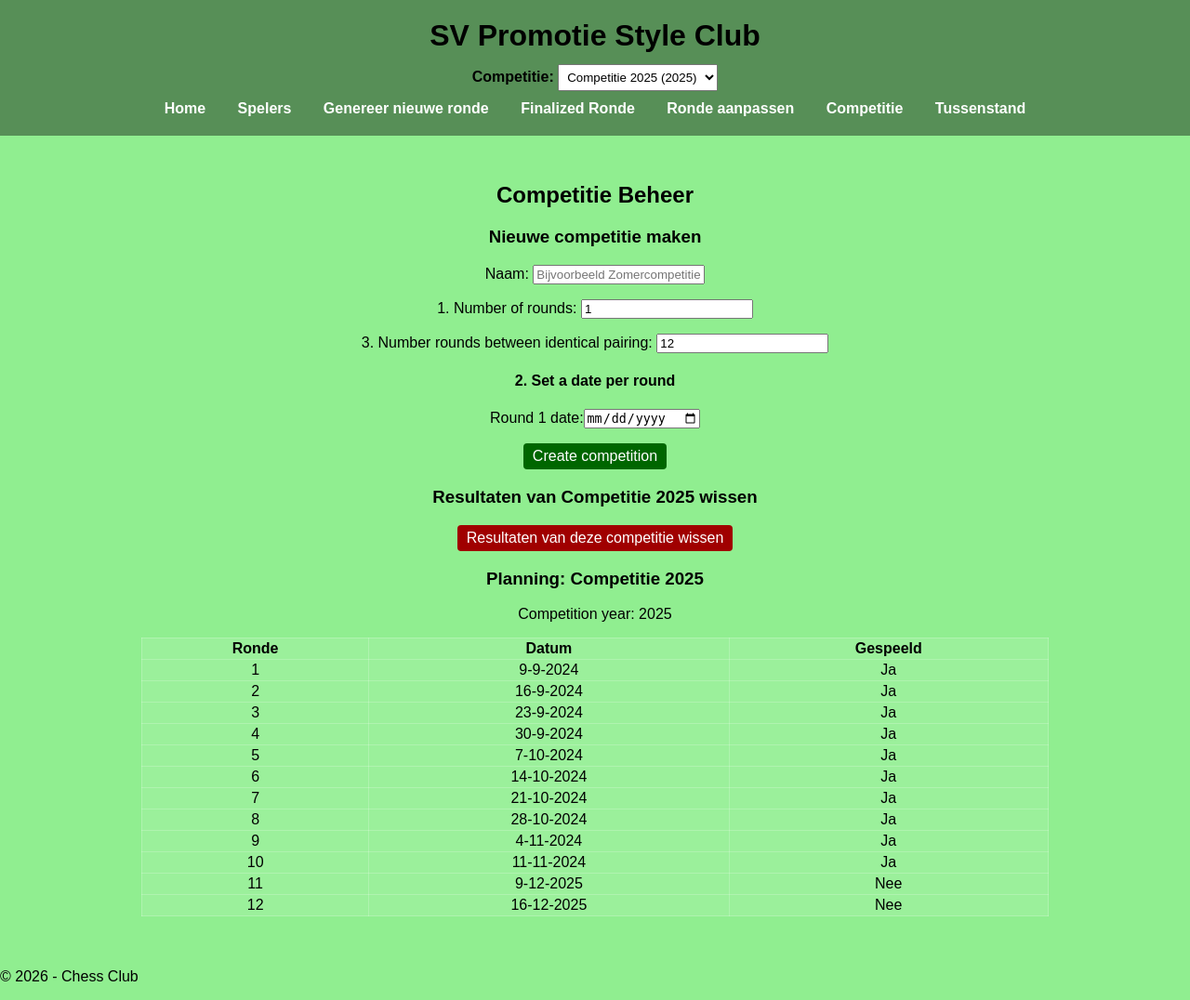
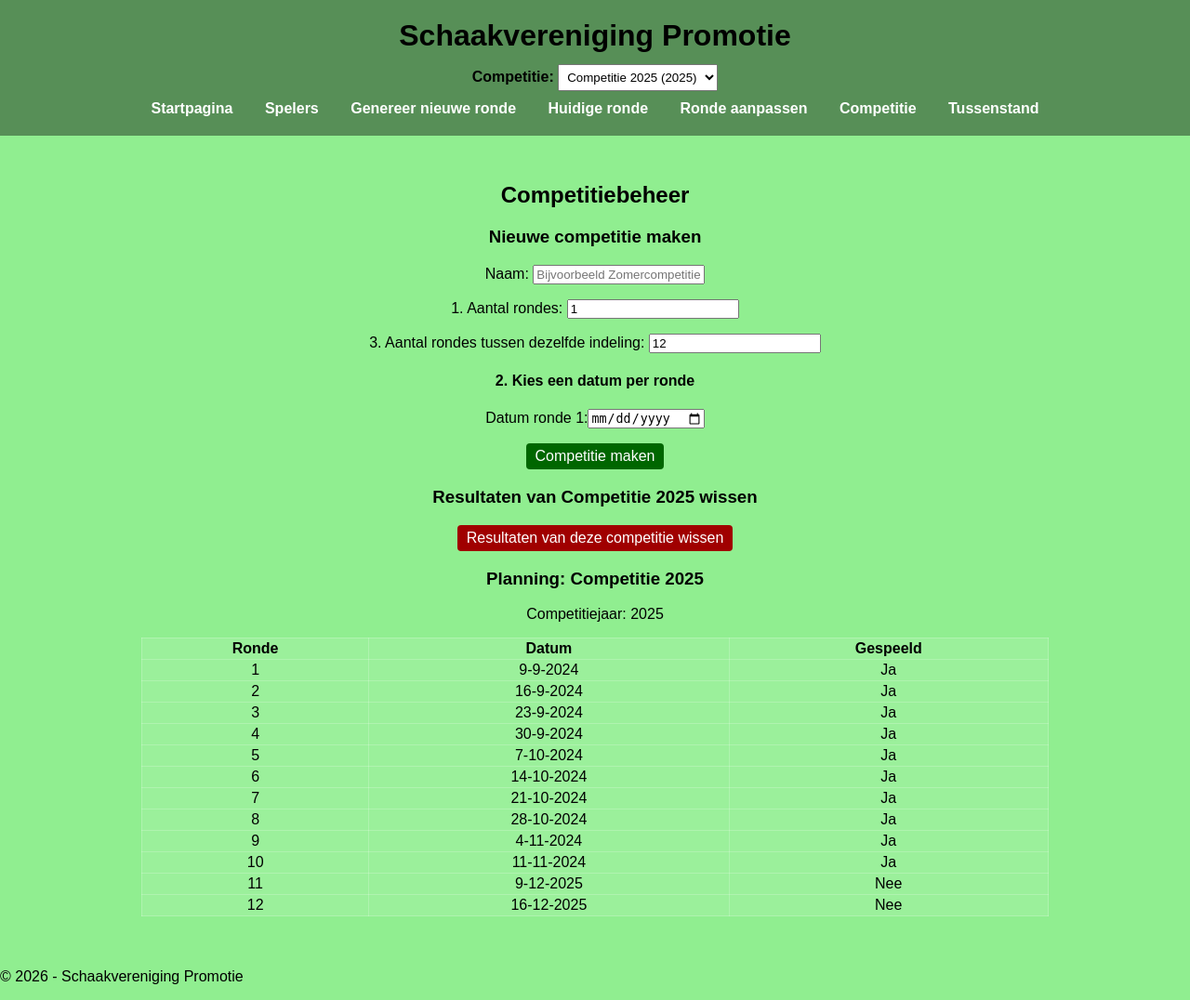
Before and after one commit to koosaldinhoWeb/Promotie, a Flask app: page /competition in a window 1280 px wide. Shown: the whole page at 93% size. Run offline with Flask 3, Linux system fonts and the light colour scheme; data comes from the database, SQL or seed files in the repository.

Commit message:
Inclusief competitiebeheer

```diff
--- a/app.py
+++ b/app.py
@@ -109,7 +109,7 @@ def get_current_competition_id():
         one=True,
     )
     if not first:
-        abort(500, "No competition is configured")
+        abort(500, "Er is geen competitie ingesteld")
     session["competition_id"] = first[0]
     return first[0]
 
@@ -125,6 +125,24 @@ def competition_context():
         "current_competition": current,
         "current_competition_id": competition_id,
     }
+
+@app.template_filter("nederlands_resultaat")
+def nederlands_resultaat(value):
+    translations = {
+        "Win": "Winst",
+        "Draw": "Remise",
+        "Loss": "Verlies",
+        "Absent": "Afwezig",
+        "Absent more than allowed": "Vaker afwezig dan toegestaan",
+        "Extern": "Extern",
+        "Extern more than allowed": "Vaker extern dan toegestaan",
+        "Wedstrijd leider": "Wedstrijdleider",
+        "Bye1": "Vrije ronde 1",
+        "Bye2": "Vrije ronde 2",
+        "Bye3": "Vrije ronde 3",
+        "Uneven": "Oneven aantal spelers",
+    }
+    return translations.get(value, value)
 
 def get_latest_round_with_pairings(competition_id):
     row = query_db(
@@ -330,7 +348,7 @@ def update_presence():
         one=True,
     )
     if not active_round:
-        return jsonify({"success": False, "error": "No active round found"}), 400
+        return jsonify({"success": False, "error": "Er is geen actieve ronde gevonden"}), 400
     active_round_id = active_round[0]
 
     conn = sqlite3.connect(DATABASE)
@@ -367,7 +385,7 @@ def confirm_attendance():
         one=True,
     )
     if not active_round or active_round[0] is None:
-        return jsonify({"success": False, "error": "No active round found"}), 400
+        return jsonify({"success": False, "error": "Er is geen actieve ronde gevonden"}), 400
 
     active_round_id = active_round[0]
     conn = sqlite3.connect(DATABASE)
@@ -410,7 +428,7 @@ def generate_round():
         (competition_id,),
     )
     if rows[0][0] > 0:
-         return jsonify({"success": False, "error": "Missing data"}), 400
+         return jsonify({"success": False, "error": "Er ontbreken gegevens"}), 400
     BuildNextRound(competition_id, DATABASE)
     return redirect("/genereer-ronde")
 
@@ -467,14 +485,14 @@ def swap_players():
     match_b = cur.fetchone()
 
     if not match_a or not match_b:
-        return jsonify({"success": False, "error": "One of the players not found"}), 400
+        return jsonify({"success": False, "error": "Een van de spelers is niet gevonden"}), 400
 
     # Special case: both players are in the same pairing, just flip colors.
     if match_a[4] == match_b[4]:
         p1, p2, rnd, grp, row_id = match_a
         if {p1, p2} != {player_a, player_b}:
             conn.close()
-            return jsonify({"success": False, "error": "Players are not opponents in the same match"}), 400
+            return jsonify({"success": False, "error": "De spelers zijn geen tegenstanders in dezelfde partij"}), 400
 
         cur.execute(
             """
@@ -591,7 +609,7 @@ def update_result():
     result_id = data.get("result_id")
     print(pairing_id)
     if not pairing_id:
-        return jsonify({"success": False, "error": "Missing data"}), 400
+        return jsonify({"success": False, "error": "Er ontbreken gegevens"}), 400
     pairing = query_db(
         """SELECT p.Id FROM Pairings p
            INNER JOIN Rounds r ON p.RoundId = r.Id
@@ -624,7 +642,7 @@ def save_results():
         round_id = get_latest_round_with_pairings(competition_id)
 
     if round_id is None:
-        return jsonify({"success": False, "error": "No round found to save"}), 400
+        return jsonify({"success": False, "error": "Er is geen ronde gevonden om op te slaan"}), 400
     round_exists = query_db(
         "SELECT Id FROM Rounds WHERE Id = ? AND CompetitionId = ?",
         (round_id, competition_id),
@@ -647,7 +665,7 @@ def save_results():
 
     if missing > 0:
         return jsonify(
-            {"success": False, "error": "Not all results are filled in for this round"}
+            {"success": False, "error": "Niet alle resultaten van deze ronde zijn ingevuld"}
         ), 400
 
     SaveResultsToPlayers(competition_id, round_id, DATABASE)
@@ -780,18 +798,18 @@ def competition_create():
     round_dates = request.form.getlist("round_date")
 
     if number_of_rounds is None or number_of_rounds < 1:
-        return jsonify({"success": False, "error": "Number of rounds must be at least 1"}), 400
+        return jsonify({"success": False, "error": "Het aantal rondes moet minimaal 1 zijn"}), 400
     if non_compete is None or non_compete < 0:
-        return jsonify({"success": False, "error": "Number of rounds between pairings must be 0 or more"}), 400
+        return jsonify({"success": False, "error": "Het aantal rondes tussen dezelfde indeling moet 0 of hoger zijn"}), 400
     if len(round_dates) != number_of_rounds:
-        return jsonify({"success": False, "error": "Provide exactly one date per round"}), 400
+        return jsonify({"success": False, "error": "Vul voor iedere ronde precies één datum in"}), 400
 
     parsed_dates = []
     for d in round_dates:
         try:
             parsed_dates.append(datetime.strptime(d, "%Y-%m-%d").date())
         except ValueError:
-            return jsonify({"success": False, "error": f"Invalid date format: {d}"}), 400
+            return jsonify({"success": False, "error": f"Ongeldige datumnotatie: {d}"}), 400
 
     year = parsed_dates[0].year
     if not name:
@@ -916,8 +934,8 @@ def round_editor():
     reasons = query_db("SELECT Id, Name FROM Results ORDER BY Id ASC")
     pairing_rows = query_db(
         """SELECT
-               COALESCE(b.Name, CASE WHEN a.PlayerId1 = 'NONE' THEN 'None' ELSE a.PlayerId1 END) as Player1Name,
-               COALESCE(c.Name, CASE WHEN a.PlayerId2 = 'NONE' THEN 'None' ELSE a.PlayerId2 END) as Player2Name,
+               COALESCE(b.Name, CASE WHEN a.PlayerId1 = 'NONE' THEN 'Geen speler' ELSE a.PlayerId1 END) as Player1Name,
+               COALESCE(c.Name, CASE WHEN a.PlayerId2 = 'NONE' THEN 'Geen speler' ELSE a.PlayerId2 END) as Player2Name,
                a.GroupNumber, a.ResultsType, a.Id, a.PlayerId1, a.PlayerId2
            FROM Pairings a
            LEFT JOIN Players b ON a.PlayerId1 = b.Id
@@ -975,9 +993,9 @@ def round_editor_add_pairing():
     round_id = request.form.get("round_id", type=int)
     group_number = request.form.get("group_number", type=int)
     if round_id is None or group_number is None:
-        return jsonify({"success": False, "error": "Missing round or group"}), 400
+        return jsonify({"success": False, "error": "De ronde of groep ontbreekt"}), 400
     if group_number not in (1, 2):
-        return jsonify({"success": False, "error": "Group must be 1 or 2"}), 400
+        return jsonify({"success": False, "error": "De groep moet 1 of 2 zijn"}), 400
 
     round_row = query_db(
         "SELECT Id FROM Rounds WHERE Id = ? AND CompetitionId = ?",
@@ -985,7 +1003,7 @@ def round_editor_add_pairing():
         one=True,
     )
     if not round_row:
-        return jsonify({"success": False, "error": "Round not found"}), 400
+        return jsonify({"success": False, "error": "De ronde is niet gevonden"}), 400
 
     conn = sqlite3.connect(DATABASE)
     cur = conn.cursor()
@@ -1005,7 +1023,7 @@ def round_editor_update_presence():
     competition_id = get_current_competition_id()
     round_id = request.form.get("round_id", type=int)
     if round_id is None:
-        return jsonify({"success": False, "error": "Missing round id"}), 400
+        return jsonify({"success": False, "error": "Het rondenummer ontbreekt"}), 400
     editable_round = query_db(
         """
         SELECT r.Id
@@ -1018,7 +1036,7 @@ def round_editor_update_presence():
         one=True,
     )
     if not editable_round:
-        return jsonify({"success": False, "error": "Only played rounds or rounds with pairings can be edited here"}), 400
+        return jsonify({"success": False, "error": "Alleen gespeelde rondes of rondes met een indeling kunnen hier worden bewerkt"}), 400
 
     conn = sqlite3.connect(DATABASE)
     cur = conn.cursor()
@@ -1053,7 +1071,7 @@ def round_editor_update_result():
     pairing_id = data.get("pairing_id")
     result_id = data.get("result_id")
     if not pairing_id:
-        return jsonify({"success": False, "error": "Missing pairing id"}), 400
+        return jsonify({"success": False, "error": "Het partijnummer ontbreekt"}), 400
 
     pairing_round = query_db(
         """SELECT p.RoundId FROM Pairings p
@@ -1063,12 +1081,12 @@ def round_editor_update_result():
         one=True,
     )
     if not pairing_round:
-        return jsonify({"success": False, "error": "Pairing not found"}), 400
+        return jsonify({"success": False, "error": "De partij is niet gevonden"}), 400
     pairing_players = query_db("SELECT PlayerId1, PlayerId2 FROM Pairings WHERE Id = ?", (pairing_id,), one=True)
     if not pairing_players:
-        return jsonify({"success": False, "error": "Pairing not found"}), 400
+        return jsonify({"success": False, "error": "De partij is niet gevonden"}), 400
     if pairing_players[0] == "NONE" or pairing_players[1] == "NONE":
-        return jsonify({"success": False, "error": "Fill both players before setting a result"}), 400
+        return jsonify({"success": False, "error": "Vul beide spelers in voordat je een resultaat kiest"}), 400
 
     conn = sqlite3.connect(DATABASE)
     cur = conn.cursor()
@@ -1093,9 +1111,9 @@ def round_editor_swap_players():
     player_b_id = data.get("player_b_id")
 
     if not round_id or not player_a_id or not player_b_id:
-        return jsonify({"success": False, "error": "Missing data"}), 400
+        return jsonify({"success": False, "error": "Er ontbreken gegevens"}), 400
     if str(player_a_id) == str(player_b_id):
-        return jsonify({"success": False, "error": "Select two different players"}), 400
+        return jsonify({"success": False, "error": "Selecteer twee verschillende spelers"}), 400
 
     round_row = query_db(
         """
@@ -1109,7 +1127,7 @@ def round_editor_swap_players():
         one=True,
     )
     if not round_row:
-        return jsonify({"success": False, "error": "Round has no pairings to edit"}), 400
+        return jsonify({"success": False, "error": "Deze ronde heeft geen indelingen om te bewerken"}), 400
 
     conn = sqlite3.connect(DATABASE)
     cur = conn.cursor()
@@ -1123,7 +1141,7 @@ def round_editor_swap_players():
     present_rows = {row[0]: row[1] for row in cur.fetchall()}
     if present_rows.get(str(player_a_id), 0) != 1 or present_rows.get(str(player_b_id), 0) != 1:
         conn.close()
-        return jsonify({"success": False, "error": "Both players must be marked present first"}), 400
+        return jsonify({"success": False, "error": "Beide spelers moeten eerst als aanwezig zijn gemarkeerd"}), 400
 
     cur.execute("SELECT GroupNumber FROM Players WHERE Id = ?", (str(player_a_id),))
     group_a = cur.fetchone()
@@ -1131,10 +1149,10 @@ def round_editor_swap_players():
     group_b = cur.fetchone()
     if not group_a or not group_b:
         conn.close()
-        return jsonify({"success": False, "error": "Player not found"}), 400
+        return jsonify({"success": False, "error": "De speler is niet gevonden"}), 400
     if group_a[0] != group_b[0]:
         conn.close()
-        return jsonify({"success": False, "error": "Players must be in the same group"}), 400
+        return jsonify({"success": False, "error": "De spelers moeten in dezelfde groep zitten"}), 400
 
     cur.execute(
         """SELECT Id, PlayerId1, PlayerId2, GroupNumber
@@ -1155,13 +1173,13 @@ def round_editor_swap_players():
     if match_a and match_b:
         if match_a[3] != match_b[3]:
             conn.close()
-            return jsonify({"success": False, "error": "Players are not in the same group pairings"}), 400
+            return jsonify({"success": False, "error": "De spelers zitten niet in indelingen van dezelfde groep"}), 400
 
         if match_a[0] == match_b[0]:
             row_id, p1, p2, _ = match_a
             if {p1, p2} != {str(player_a_id), str(player_b_id)}:
                 conn.close()
-                return jsonify({"success": False, "error": "Players are not opponents in this round"}), 400
+                return jsonify({"success": False, "error": "De spelers zijn in deze ronde geen tegenstanders"}), 400
             cur.execute(
                 "UPDATE Pairings SET PlayerId1 = ?, PlayerId2 = ?, ResultsType = NULL WHERE Id = ?",
                 (p2, p1, row_id),
@@ -1194,7 +1212,7 @@ def round_editor_swap_players():
 
         if grp != group_a[0]:
             conn.close()
-            return jsonify({"success": False, "error": "Cannot move player into a different group pairing"}), 400
+            return jsonify({"success": False, "error": "De speler kan niet naar een indeling van een andere groep worden verplaatst"}), 400
 
         if p1 == out_id:
             p1 = in_id
@@ -1202,7 +1220,7 @@ def round_editor_swap_players():
             p2 = in_id
         else:
             conn.close()
-            return jsonify({"success": False, "error": "Swap failed"}), 400
+            return jsonify({"success": False, "error": "Het wisselen is mislukt"}), 400
 
         cur.execute(
             "UPDATE Pairings SET PlayerId1 = ?, PlayerId2 = ?, ResultsType = NULL WHERE Id = ?",
@@ -1231,7 +1249,7 @@ def round_editor_swap_players():
         empty_pairing = cur.fetchone()
         if not empty_pairing:
             conn.close()
-            return jsonify({"success": False, "error": "No empty pairing slot found in this group"}), 400
+            return jsonify({"success": False, "error": "Er is in deze groep geen lege plek gevonden"}), 400
 
         row_id, p1, p2, _ = empty_pairing
         candidates = [str(player_a_id), str(player_b_id)]
@@ -1242,7 +1260,7 @@ def round_editor_swap_players():
 
         if candidates:
             conn.close()
-            return jsonify({"success": False, "error": "Need two empty slots to place both players"}), 400
+            return jsonify({"success": False, "error": "Er zijn twee lege plekken nodig om beide spelers te plaatsen"}), 400
 
         cur.execute(
             "UPDATE Pairings SET PlayerId1 = ?, PlayerId2 = ?, ResultsType = NULL WHERE Id = ?",
--- a/templates/base.html
+++ b/templates/base.html
@@ -1,12 +1,12 @@
 <!DOCTYPE html>
-<html>
+<html lang="nl">
 <head>
-  <title>Club Website</title>
+  <title>Website van Schaakvereniging Promotie</title>
   <link rel="stylesheet" href="{{ url_for('static', filename='style.css') }}">
 </head>
 <body>
   <header>
-    <h1>SV Promotie Style Club</h1>
+    <h1>Schaakvereniging Promotie</h1>
     <form method="POST" action="{{ url_for('select_competition') }}" class="competition-selector">
       <input type="hidden" name="next" value="{{ request.full_path }}">
       <label for="competition_id">Competitie:</label>
@@ -19,10 +19,10 @@
       </select>
     </form>
     <nav>
-      <a href="/">Home</a>
+      <a href="/">Startpagina</a>
       <a href="/spelers">Spelers</a>
       <a href="/player-overview">Genereer nieuwe ronde</a>
-      <a href="/finalized_round">Finalized Ronde</a>
+      <a href="/finalized_round">Huidige ronde</a>
       <a href="/round-editor">Ronde aanpassen</a>
       <a href="/competition">Competitie</a>
       <a href="/player_ranking">Tussenstand</a>
@@ -32,7 +32,7 @@
     {% block content %}{% endblock %}
   </main>
   <footer>
-    <p>&copy; 2026 - Chess Club</p>
+    <p>&copy; 2026 - Schaakvereniging Promotie</p>
   </footer>
 </body>
 </html>
--- a/templates/competition.html
+++ b/templates/competition.html
@@ -1,7 +1,7 @@
 {% extends "base.html" %}
 
 {% block content %}
-  <h2>Competitie Beheer</h2>
+  <h2>Competitiebeheer</h2>
 
   <h3>Nieuwe competitie maken</h3>
   <form method="POST" action="/competition/create" id="competition-form">
@@ -10,18 +10,18 @@
       <input type="text" id="name" name="name" placeholder="Bijvoorbeeld Zomercompetitie 2026" required>
     </p>
     <p>
-      <label for="number_of_rounds">1. Number of rounds:</label>
+      <label for="number_of_rounds">1. Aantal rondes:</label>
       <input type="number" id="number_of_rounds" name="number_of_rounds" min="1" value="1" required>
     </p>
     <p>
-      <label for="non_compete_rounds">3. Number rounds between identical pairing:</label>
+      <label for="non_compete_rounds">3. Aantal rondes tussen dezelfde indeling:</label>
       <input type="number" id="non_compete_rounds" name="non_compete_rounds" min="0" value="{{ non_compete }}" required>
     </p>
 
-    <h4>2. Set a date per round</h4>
+    <h4>2. Kies een datum per ronde</h4>
     <div id="round-dates"></div>
 
-    <button type="submit" class="btn">Create competition</button>
+    <button type="submit" class="btn">Competitie maken</button>
   </form>
 
   <h3>Resultaten van {{ competition_name }} wissen</h3>
@@ -30,7 +30,7 @@
   </form>
 
   <h3>Planning: {{ competition_name }}</h3>
-  <p>Competition year: {{ competition_year }}</p>
+  <p>Competitiejaar: {{ competition_year }}</p>
   <table>
     <thead>
       <tr><th>Ronde</th><th>Datum</th><th>Gespeeld</th></tr>
@@ -59,7 +59,7 @@
         const wrapper = document.createElement("p");
         const label = document.createElement("label");
         label.setAttribute("for", `round_date_${i}`);
-        label.textContent = `Round ${i} date:`;
+        label.textContent = `Datum ronde ${i}:`;
 
         const input = document.createElement("input");
         input.type = "date";
--- a/templates/genereer_ronde.html
+++ b/templates/genereer_ronde.html
@@ -2,11 +2,11 @@
 
 {% block content %}
   <h2>Huidige Ronde</h2>
-  <p>Paringen zijn automatisch gegenereerd na aanwezigheidcontrole.</p>
+  <p>De indelingen zijn automatisch gemaakt na de aanwezigheidscontrole.</p>
   <p><a href="/player-overview" class="btn">Terug: aanwezigheid aanpassen</a></p>
   <table id="pairingTable">
     <thead>
-      <tr><th>Group</th><th>Player 1</th><th>Player 2</th></tr>
+      <tr><th>Groep</th><th>Speler 1</th><th>Speler 2</th></tr>
     </thead>
     <tbody>
       {% for p in pairings %}
@@ -22,7 +22,7 @@
   <p id="swapStatus">Klik op twee spelers om ze te wisselen.</p>
 
   <form method="POST" action="/finalize-round">
-    <button type="submit" class="btn">Ronde Officieel Maken</button>
+    <button type="submit" class="btn">Ronde definitief maken</button>
   </form>
 
   <style>
--- a/templates/player_overview.html
+++ b/templates/player_overview.html
@@ -25,7 +25,7 @@
           <select name="reason_{{ p.id }}">
             <option value="">Geen reden opgegeven</option>
             {% for r in reasons %}
-              <option value="{{ r[0] }}" {% if p.reason_id == r[0] %}selected{% endif %}>{{ r[1] }}</option>
+              <option value="{{ r[0] }}" {% if p.reason_id == r[0] %}selected{% endif %}>{{ r[1]|nederlands_resultaat }}</option>
             {% endfor %}
           </select>
         {% else %}
--- a/templates/player_ranking.html
+++ b/templates/player_ranking.html
@@ -6,7 +6,7 @@
     <tr>
       <th>Naam</th>
       <th>Groep</th>
-      <th>Score</th>
+      <th>Punten</th>
     </tr>
   </thead>
   <tbody>
--- a/templates/player_results.html
+++ b/templates/player_results.html
@@ -20,7 +20,7 @@
           <td>{{r.Date}}</td>
           <td>{{r.Period}}</td>
           <td><a href="/speler/{{ r.opponent_id }}">{{ r.opponent }}</a></td>
-          <td>{{ r.result_id }}</td>
+          <td>{{ r.result_id|nederlands_resultaat }}</td>
           <td>{{ r.Points}}</td>
           </td>
         </tr>
```
Also changed, not shown: templates/finalized-round.html (+6 -6 lines), templates/round_editor.html (+10 -10 lines).
